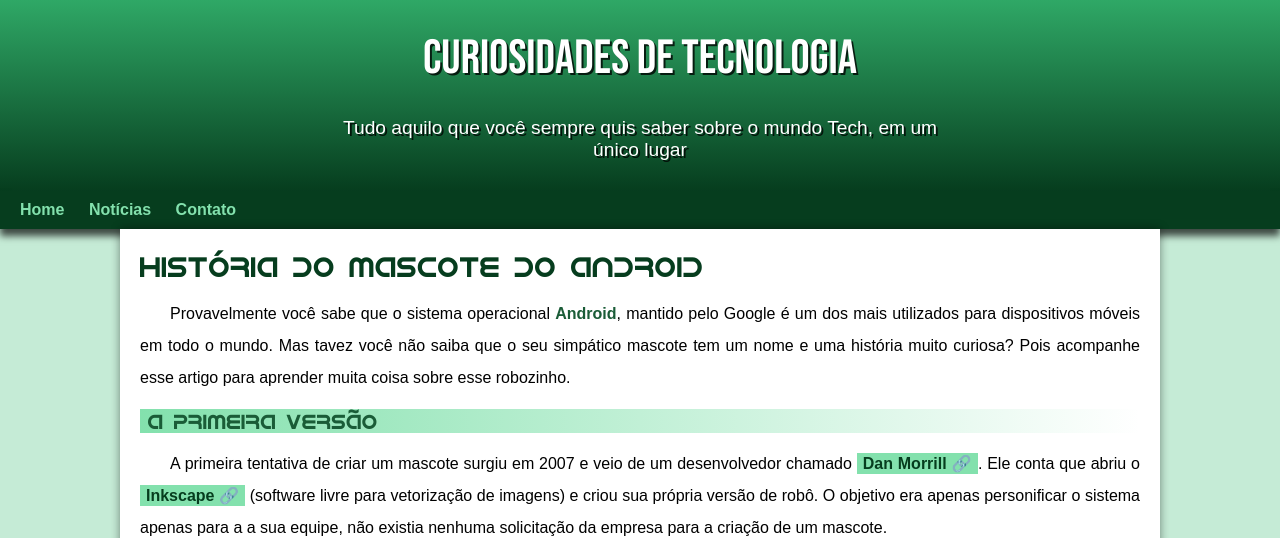
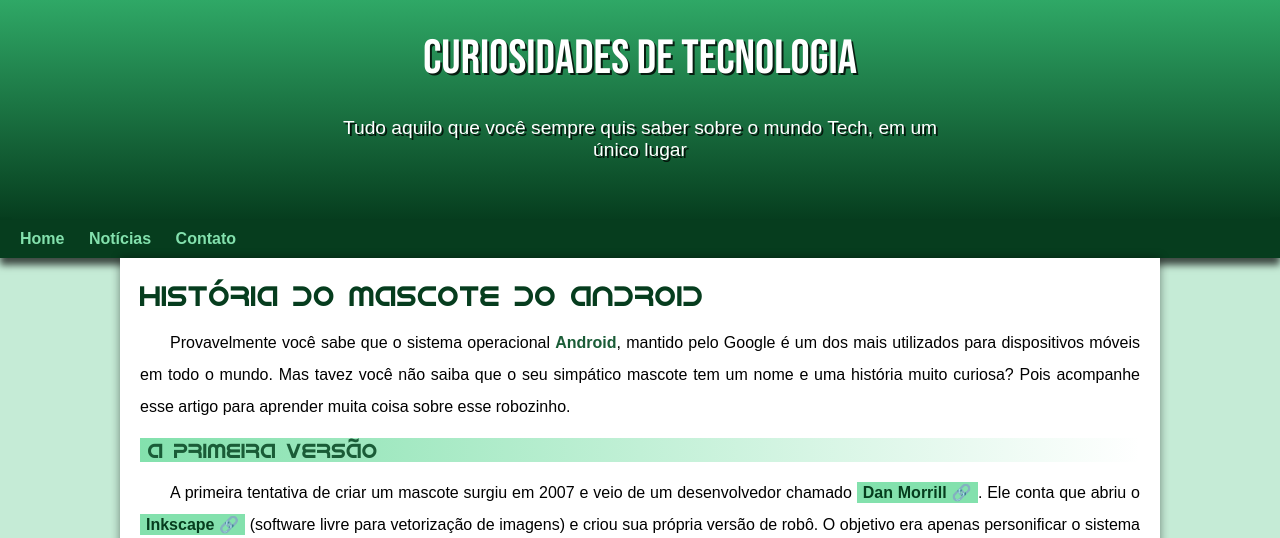
Before and after one commit to carlosrcneto/projeto-android, a plain HTML site: page index.html in a window 1280 px wide. Shown: the top 538 px of the page. Drawn offline with Linux system fonts and the light colour scheme.

Commit message:
ajuste altura header

```diff
--- a/estilo/style.css
+++ b/estilo/style.css
@@ -37,7 +37,7 @@ a.externo::after {
 header {
     background-image: linear-gradient(to bottom, var(--cor3), var(--cor5));
     background-color: var(--cor4);
-    min-height: 150px;
+    min-height: 190px;
     text-align: center;
     padding-top: 30px;
 }
```
